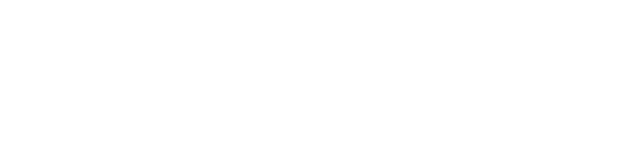
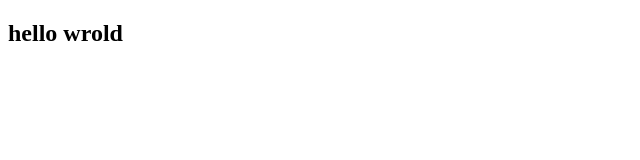
Before and after one commit to AliTahaE/repository_ex, a plain HTML site: page index.html in a window 1280 px wide. Shown: the whole page, without its empty margins (0-640 px from the left). Drawn offline with Linux system fonts and the light colour scheme.

Commit message:
Update index.html

```diff
--- a/index.html
+++ b/index.html
@@ -6,5 +6,6 @@
 </head>
 <body>
 
+        <h2> hello wrold</h2>
 </body>
 </html>
```
